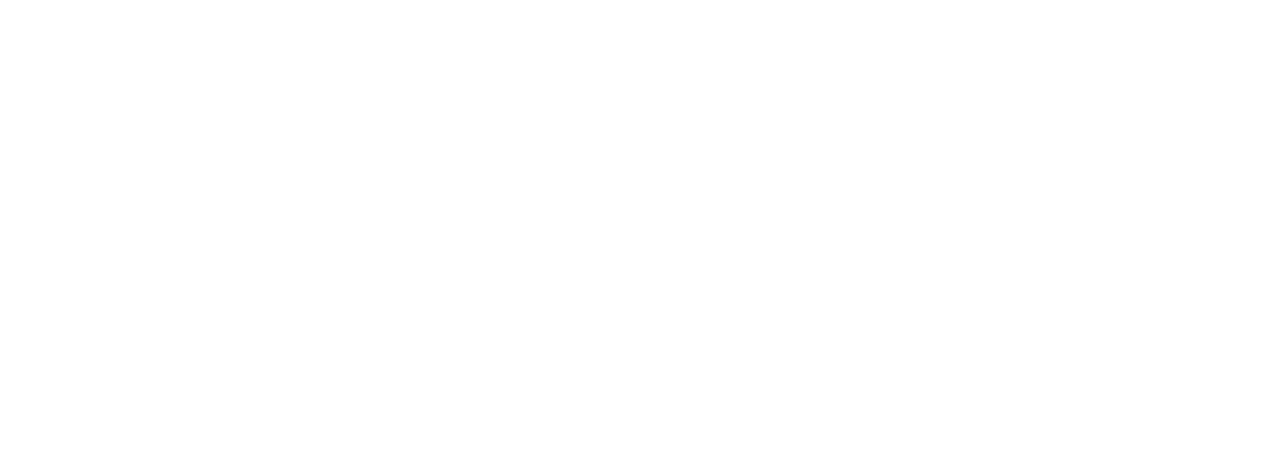
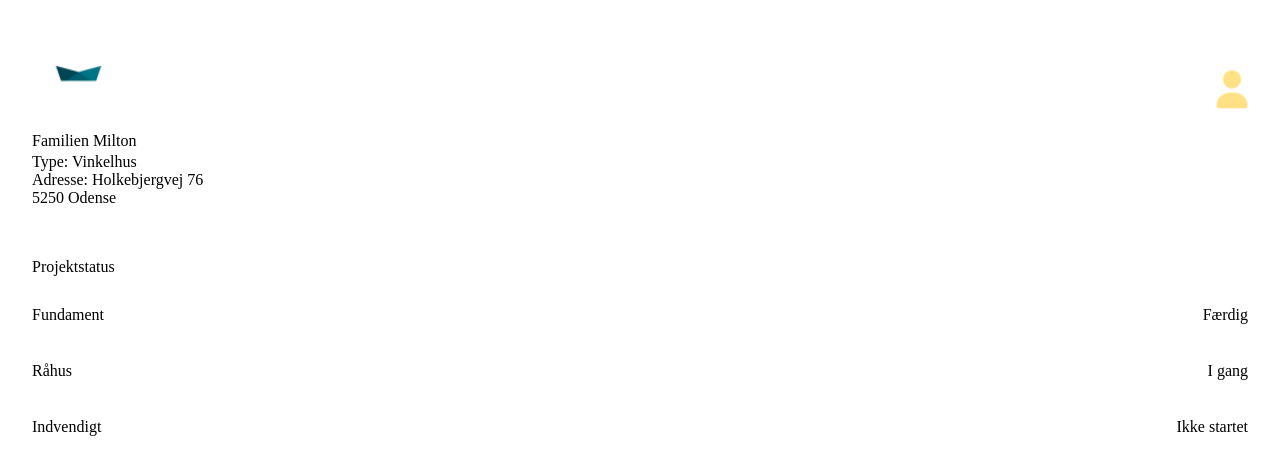
Before and after one commit to EgilVDW/pentia, a Vue app: page /frontpage in a window 1280 px wide. Before the commit this address had no page. Shown: the top 474 px of the page. Built offline with nearby package versions, Linux system fonts and the light colour scheme.

Commit message:
add header, headlinedesc and projecstatus components

```diff
--- /dev/null
+++ b/src/components/Header.vue
@@ -0,0 +1,24 @@
+<script setup>
+import userIcon from "@/assets/icons/user-icon.png";
+import miltonLogo from "@/assets/milton-logo.png";
+</script>
+<template>
+    <header class="header">
+        <img :src="miltonLogo" alt="Milton logo">
+        <img :src="userIcon" alt="Profile icon">
+    </header>
+</template>
+
+<style scoped>
+.header{
+    height: 129px;
+    width: 100vw;
+    display: flex;
+    justify-content: space-between;
+    align-items: end;
+    padding: 16px 24px;
+    img{
+        height: 48px;
+    }
+}
+</style>
--- /dev/null
+++ b/src/components/MainHeadlineDesc.vue
@@ -0,0 +1,34 @@
+<script setup>
+defineProps({
+    title: {
+        type: String,
+        required: true
+    },
+    text: {
+        type: String,
+        default: ""
+    }
+})
+</script>
+
+<template>
+    <div class="position">
+        <h2>
+            {{ title }}
+        </h2>
+        <p v-if="text" class="text">
+            {{ text }}
+        </p>
+    </div>
+
+</template>
+
+<style scoped>
+.text{
+    white-space: pre-line;
+    line-height: normal;
+}
+.position{
+    padding: 0 2rem;
+}
+</style>
--- /dev/null
+++ b/src/components/ProjectStatusList.vue
@@ -0,0 +1,60 @@
+<script setup>
+import { ref } from 'vue'
+
+const tasks = ref([
+  { left: "Fundament", right: "Færdig" },
+  { left: "Råhus", right: "I gang" },
+  { left: "Indvendigt", right: "Ikke startet" }
+])
+</script>
+
+
+<template>
+  <section class="tasks-section">
+    <h2 class="tasks-title">Projektstatus</h2>
+    <section class="tasks">
+      <div
+        v-for="(task, index) in tasks"
+        :key="index"
+        class="task-row"
+      >
+        <span class="task-name">{{ task.left }}</span>
+        <span class="task-status">{{ task.right }}</span>
+      </div>
+    </section>
+  </section>
+</template>
+
+<style lang="scss" scoped>
+.tasks-section {
+  width: 100vw;
+  margin: 2rem auto;
+  padding: 1rem;
+
+  .tasks-title {
+    margin-bottom: 1rem;
+    margin-left: 1rem;
+    text-align: left;
+  }
+
+  .tasks {
+    display: flex;
+    flex-direction: column;
+    gap: 1rem;
+
+    .task-row {
+      display: flex;
+      justify-content: space-between;
+      align-items: center;
+      padding: 0.5rem 1rem;
+      .task-name {
+        text-align: left;
+      }
+
+      .task-status {
+        text-align: right;
+      }
+    }
+  }
+}
+</style>
--- a/src/router/index.js
+++ b/src/router/index.js
@@ -1,6 +1,7 @@
 import { createRouter, createWebHistory } from "vue-router";
 import HomeView from "@/views/HomeView.vue";
 import PlaceholderView from "@/views/PlaceholderView.vue";
+import FrontpageView from "@/views/FrontpageView.vue";
 
 
 const router = createRouter({
@@ -15,6 +16,11 @@
       path: "/placeholder",
       name: "placeholder",
       component: PlaceholderView
+    },
+    {
+      path: "/frontpage",
+      name: "frontpage",
+      component: FrontpageView
     }
   ]
 });
--- /dev/null
+++ b/src/views/FrontpageView.vue
@@ -0,0 +1,13 @@
+<script setup>
+import Header from "@/components/Header.vue";
+import HeadlineDesc from "@/components/MainHeadlineDesc.vue";
+import ProjectStatusList from "@/components/ProjectStatusList.vue";
+</script>
+<template>
+    <Header />
+    <HeadlineDesc
+        title="Familien Milton"
+        :text="'Type: Vinkelhus\nAdresse: Holkebjergvej 76\n5250 Odense'"
+    />
+    <ProjectStatusList />
+</template>
```
Also changed, not shown: src/assets/icons/user-icon.png (added), src/assets/milton-logo.png (added).
